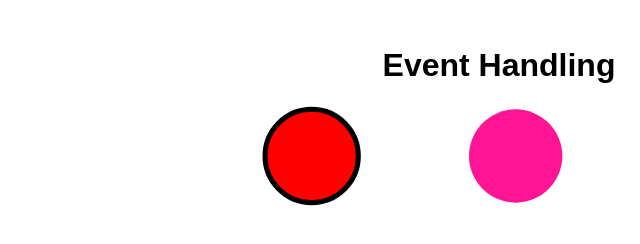
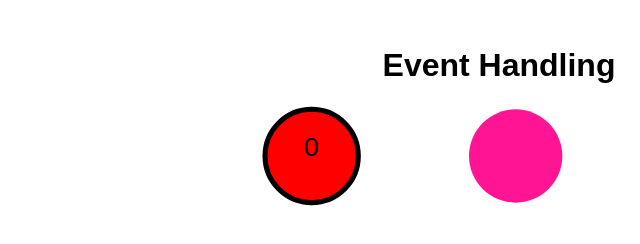
Before and after one commit to DS4200-S22/hw-04-rida_and_abby, a plain HTML site: page index.html in a window 1280 px wide. Shown: the full height of the page, 141-781 px from the left. Drawn offline with Linux system fonts and the light colour scheme.

Commit message:
circle1text

```diff
--- a/index.html
+++ b/index.html
@@ -11,12 +11,16 @@
 <body>
     <h1 class="centered">Event Handling</h1>
     <div class="centered">
+
         <svg height=100 width=200 viewBox="0 0 60 60">
-            <circle id="circle1" cx="25" cy="30" r="28" />
+            <circle id="circle1" cx="25" cy="30" r="28" onClick="circle1_click()" />
+            <text id="circle1text" x="25" y="30" text-anchor="middle">0</text>
         </svg>
+
         <svg height=100 width=200 viewBox="0 0 60 60">
             <circle id="circle2" cx="25" cy="30" r="28" />
         </svg>
+
         <svg height=100 width=150 viewBox="0 0 60 60">
             <circle id="circle3" cx="25" cy="30" r="28" />
         </svg>
```
